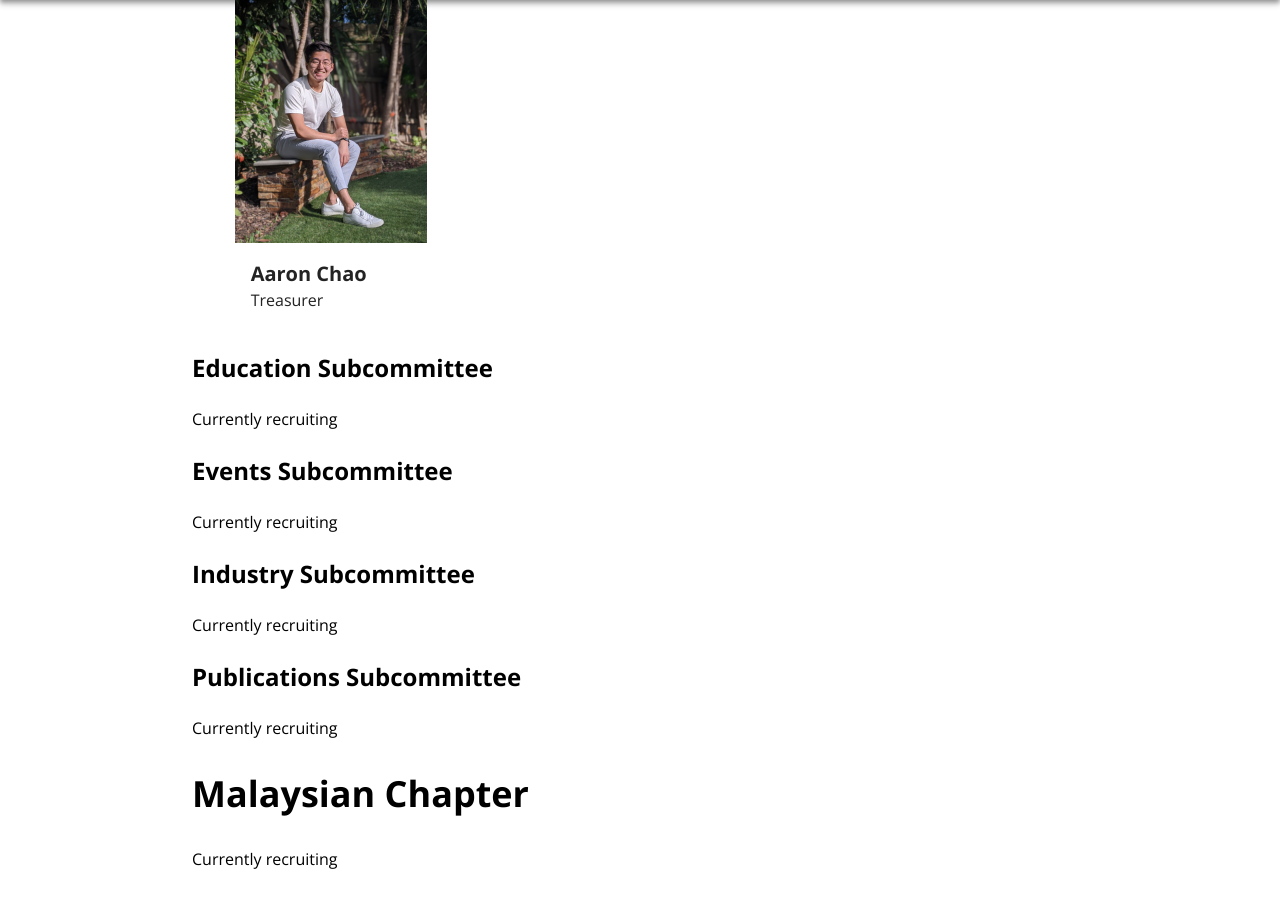
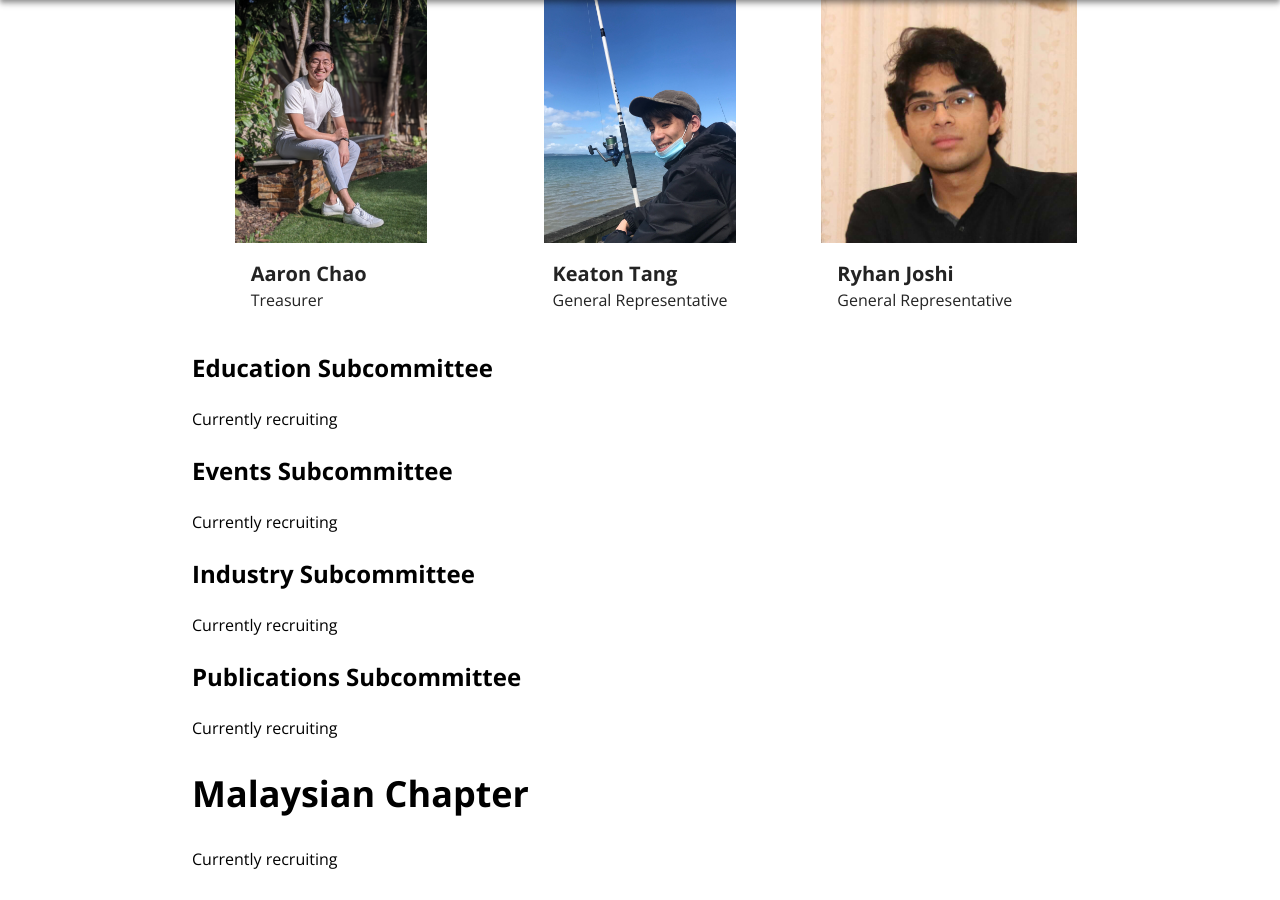
Before and after one commit to wiredmonash/website, a Jekyll site: the page built from committee.html, in a window 1280 px wide and 900 px high, scrolled down 598 px. Built offline with Jekyll 4.4.1, drawn with Linux system fonts in a browser that asks for light colours.

Commit message:
Added gen reps

```diff
--- a/committee.html
+++ b/committee.html
@@ -22,6 +22,14 @@ committee:
   name: Aaron Chao
   title: Treasurer
   image: Aaron_Chao.png
+-
+  name: Keaton Tang
+  title: General Representative
+  image: Keaton_Tang.jpg
+-
+  name: Ryhan Joshi
+  title: General Representative
+  image: Ryhan_Joshi.jpg
 ---
 <h2>Committee</h2>
 
```
Also changed, not shown: assets/images/committee/Ryhan_Joshi.jpg (added).
